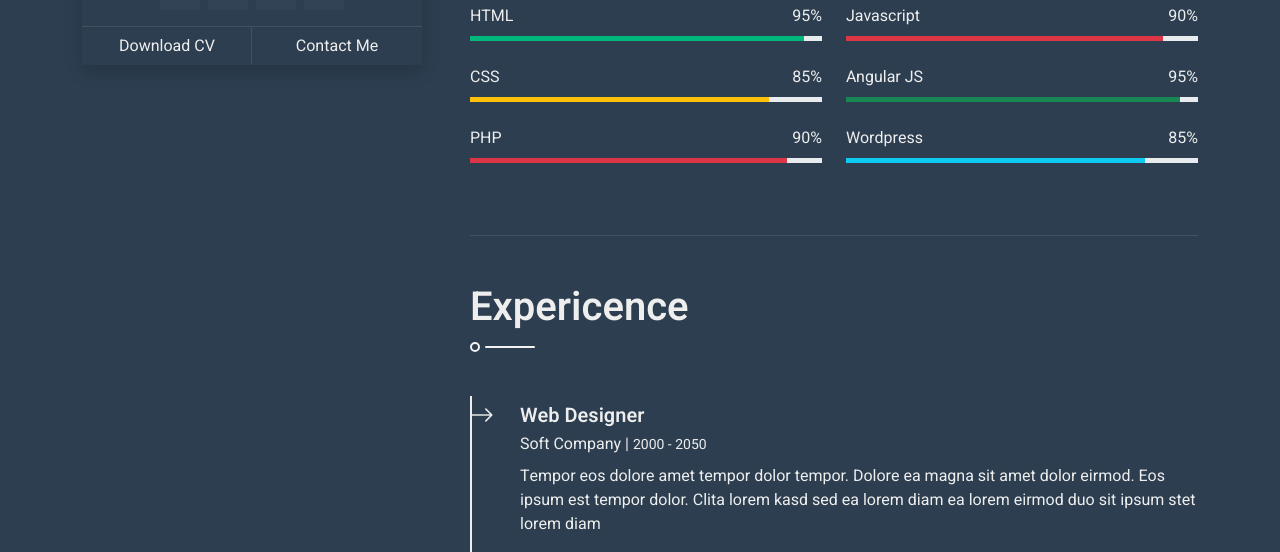
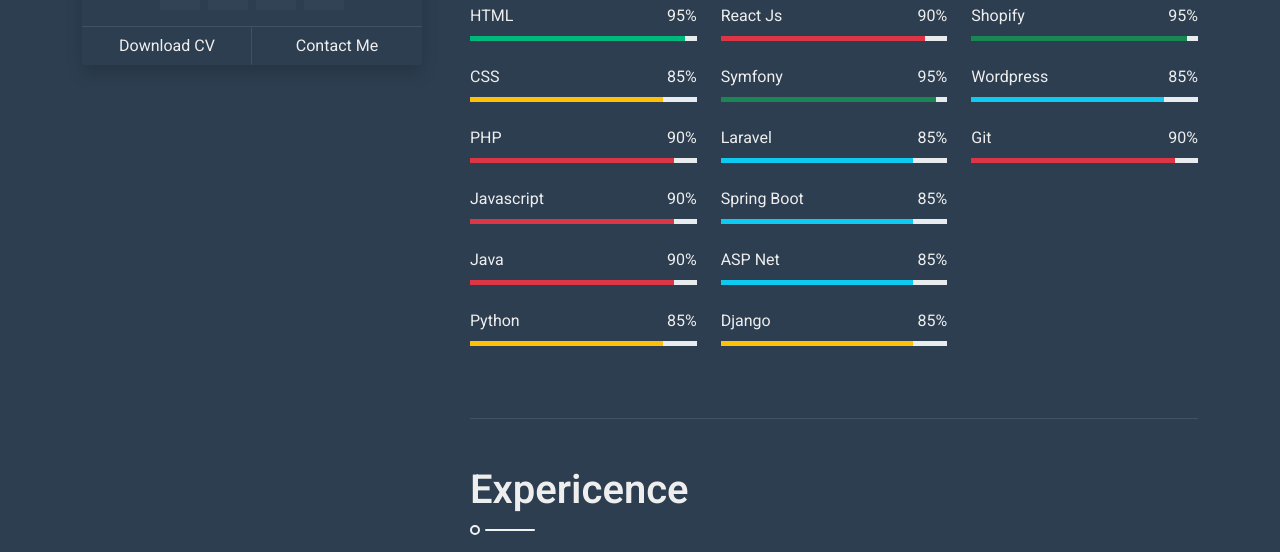
Before and after one commit to yenk86/nzali_koagne_yannick_portfolio, a plain HTML site: page index.html in a window 1280 px wide. Shown: the part 735-1287 px from the top of the page. Drawn offline with nearby package versions, Linux system fonts and the light colour scheme.

Commit message:
Adding skills done

```diff
--- a/index.html
+++ b/index.html
@@ -78,7 +78,7 @@
                                 <span class="fw-medium text-primary">Name:</span> Yannick KOAGNE NZALI
                             </div>
                             <div class="col-sm-6 py-1">
-                                <span class="fw-medium text-primary">Birthday:</span> 24 November 1990
+                                <span class="fw-medium text-primary">Researcher:</span> Copmputer vision | Cybersecurity
                             </div>
                             <div class="col-sm-6 py-1">
                                 <span class="fw-medium text-primary">Degree:</span> Master
@@ -135,7 +135,7 @@
                     <section class="py-5 border-bottom wow fadeInUp" data-wow-delay="0.1s">
                         <h1 class="title pb-3 mb-5">Skills</h1>
                         <div class="row">
-                            <div class="col-sm-6">
+                            <div class="col-sm-4">
                                 <div class="skill mb-4">
                                     <div class="d-flex justify-content-between">
                                         <p class="mb-2">HTML</p>
@@ -163,8 +163,6 @@
                                         <div class="progress-bar bg-danger" role="progressbar" aria-valuenow="90" aria-valuemin="0" aria-valuemax="100"></div>
                                     </div>
                                 </div>
-                            </div>
-                            <div class="col-sm-6">
                                 <div class="skill mb-4">
                                     <div class="d-flex justify-content-between">
                                         <p class="mb-2">Javascript</p>
@@ -176,7 +174,83 @@
                                 </div>
                                 <div class="skill mb-4">
                                     <div class="d-flex justify-content-between">
-                                        <p class="mb-2">Angular JS</p>
+                                        <p class="mb-2">Java</p>
+                                        <p class="mb-2">90%</p>
+                                    </div>
+                                    <div class="progress">
+                                        <div class="progress-bar bg-danger" role="progressbar" aria-valuenow="90" aria-valuemin="0" aria-valuemax="100"></div>
+                                    </div>
+                                </div>
+                                <div class="skill mb-4">
+                                    <div class="d-flex justify-content-between">
+                                        <p class="mb-2">Python</p>
+                                        <p class="mb-2">85%</p>
+                                    </div>
+                                    <div class="progress">
+                                        <div class="progress-bar bg-warning" role="progressbar" aria-valuenow="85" aria-valuemin="0" aria-valuemax="100"></div>
+                                    </div>
+                                </div>
+                            </div>
+                            <div class="col-sm-4">
+                                <div class="skill mb-4">
+                                    <div class="d-flex justify-content-between">
+                                        <p class="mb-2">React Js</p>
+                                        <p class="mb-2">90%</p>
+                                    </div>
+                                    <div class="progress">
+                                        <div class="progress-bar bg-danger" role="progressbar" aria-valuenow="90" aria-valuemin="0" aria-valuemax="100"></div>
+                                    </div>
+                                </div>
+                                <div class="skill mb-4">
+                                    <div class="d-flex justify-content-between">
+                                        <p class="mb-2">Symfony</p>
+                                        <p class="mb-2">95%</p>
+                                    </div>
+                                    <div class="progress">
+                                        <div class="progress-bar bg-success" role="progressbar" aria-valuenow="95" aria-valuemin="0" aria-valuemax="100"></div>
+                                    </div>
+                                </div>
+                                <div class="skill mb-4">
+                                    <div class="d-flex justify-content-between">
+                                        <p class="mb-2">Laravel</p>
+                                        <p class="mb-2">85%</p>
+                                    </div>
+                                    <div class="progress">
+                                        <div class="progress-bar bg-info" role="progressbar" aria-valuenow="85" aria-valuemin="0" aria-valuemax="100"></div>
+                                    </div>
+                                </div>
+                                <div class="skill mb-4">
+                                    <div class="d-flex justify-content-between">
+                                        <p class="mb-2">Spring Boot</p>
+                                        <p class="mb-2">85%</p>
+                                    </div>
+                                    <div class="progress">
+                                        <div class="progress-bar bg-info" role="progressbar" aria-valuenow="85" aria-valuemin="0" aria-valuemax="100"></div>
+                                    </div>
+                                </div>
+                                <div class="skill mb-4">
+                                    <div class="d-flex justify-content-between">
+                                        <p class="mb-2">ASP Net</p>
+                                        <p class="mb-2">85%</p>
+                                    </div>
+                                    <div class="progress">
+                                        <div class="progress-bar bg-info" role="progressbar" aria-valuenow="85" aria-valuemin="0" aria-valuemax="100"></div>
+                                    </div>
+                                </div>
+                                <div class="skill mb-4">
+                                    <div class="d-flex justify-content-between">
+                                        <p class="mb-2">Django</p>
+                                        <p class="mb-2">85%</p>
+                                    </div>
+                                    <div class="progress">
+                                        <div class="progress-bar bg-warning" role="progressbar" aria-valuenow="85" aria-valuemin="0" aria-valuemax="100"></div>
+                                    </div>
+                                </div>
+                            </div>
+                            <div class="col-sm-4">
+                                <div class="skill mb-4">
+                                    <div class="d-flex justify-content-between">
+                                        <p class="mb-2">Shopify</p>
                                         <p class="mb-2">95%</p>
                                     </div>
                                     <div class="progress">
@@ -190,6 +264,15 @@
                                     </div>
                                     <div class="progress">
                                         <div class="progress-bar bg-info" role="progressbar" aria-valuenow="85" aria-valuemin="0" aria-valuemax="100"></div>
+                                    </div>
+                                </div>
+                                <div class="skill mb-4">
+                                    <div class="d-flex justify-content-between">
+                                        <p class="mb-2">Git</p>
+                                        <p class="mb-2">90%</p>
+                                    </div>
+                                    <div class="progress">
+                                        <div class="progress-bar bg-danger" role="progressbar" aria-valuenow="90" aria-valuemin="0" aria-valuemax="100"></div>
                                     </div>
                                 </div>
                             </div>
```
